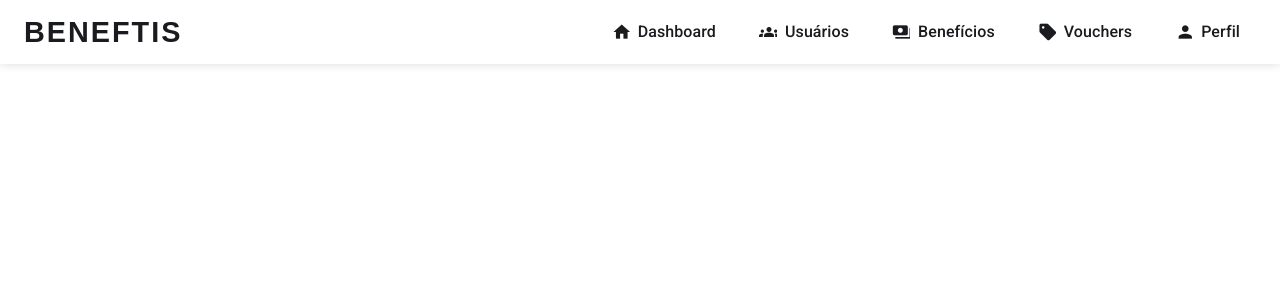
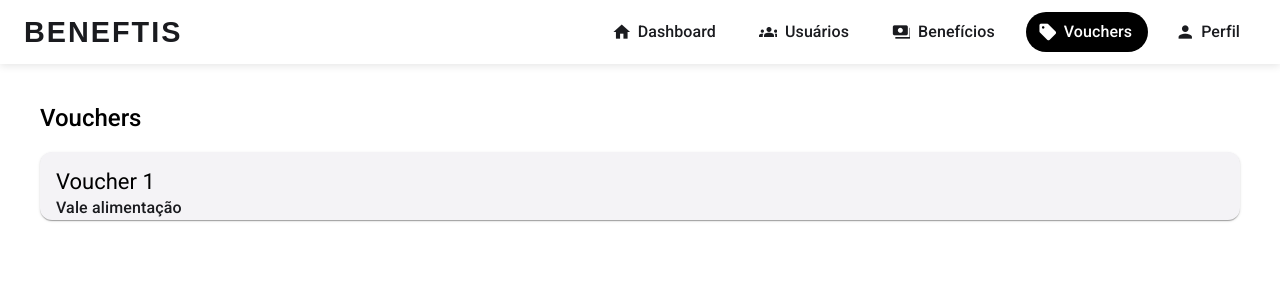
Before and after one commit to paulofreyyy/benefits-admin-front, an Angular app: page /vouchers in a window 1280 px wide. Before the commit this address led to /. Shown: the top 300 px of the page. Built offline with nearby package versions, Linux system fonts and the light colour scheme; sample sign-in values are in the browser's storage.

Commit message:
feat: criando tela de vouchers

```diff
--- a/src/app/app.routes.ts
+++ b/src/app/app.routes.ts
@@ -3,10 +3,12 @@ import { UsersComponent } from './pages/users/users.component';
 import { LoginComponent } from './pages/login/login.component';
 import { AuthGuard } from './auth.guard';
 import { ProfileComponent } from './pages/profile/profile.component';
+import { VouchersComponent } from './pages/vouchers/vouchers.component';
 
 export const routes: Routes = [
     // { path: '', component: HomeComponent },
     { path: 'usuarios', component: UsersComponent, canActivate: [AuthGuard] },
     { path: 'login', component: LoginComponent },
     { path: 'perfil', component: ProfileComponent,canActivate: [AuthGuard] },
+    { path: 'vouchers', component: VouchersComponent,canActivate: [AuthGuard] },
 ];
--- a/src/app/components/menu/menu.component.html
+++ b/src/app/components/menu/menu.component.html
@@ -33,7 +33,7 @@
     </button>
     <button
       mat-button
-      [routerLink]="'/beneficios'"
+      [routerLink]="'/vouchers'"
       class="menu-btn"
       routerLinkActive="active"
     >
--- a/src/app/pages/users/users.component.html
+++ b/src/app/pages/users/users.component.html
@@ -1,8 +1,6 @@
 <div class="container">
   <div class="header">
     <h2>Usuários</h2>
-
-    <button mat-raised-button>Novo usuário</button>
   </div>
 
   <table
@@ -43,12 +41,8 @@
     <ng-container matColumnDef="actions">
       <th mat-header-cell *matHeaderCellDef>Ações</th>
       <td mat-cell *matCellDef="let user">
-        <button mat-icon-button matTooltip="Editar">
-          <mat-icon>edit</mat-icon>
-        </button>
-
-        <button mat-icon-button matTooltip="Deletar">
-          <mat-icon>delete</mat-icon>
+        <button mat-icon-button matTooltip="Histórico de vouchers">
+          <mat-icon>sell</mat-icon>
         </button>
       </td>
     </ng-container>
--- a/src/app/pages/users/users.component.ts
+++ b/src/app/pages/users/users.component.ts
@@ -10,6 +10,7 @@ import { MatChipsModule } from '@angular/material/chips';
 import { MatPaginator, MatPaginatorModule } from '@angular/material/paginator';
 import { MatSort, MatSortModule } from '@angular/material/sort';
 import { MatIconModule } from '@angular/material/icon';
+import { RouterModule } from '@angular/router';
 
 @Component({
     selector: 'app-users',
@@ -23,14 +24,15 @@ import { MatIconModule } from '@angular/material/icon';
         MatChipsModule,
         MatPaginatorModule,
         MatSortModule,
-        MatIconModule
+        MatIconModule,
+        RouterModule,
     ],
     templateUrl: './users.component.html',
     styleUrl: './users.component.css'
 })
 export class UsersComponent implements OnInit, AfterViewInit {
     private usersService = inject(UsersService);
-    dataSource = new  MatTableDataSource<Users>();
+    dataSource = new MatTableDataSource<Users>();
     displayedColumns: string[] = ['firstName', 'lastName', 'email', 'role', 'actions'];
     isLoading = false;
 
--- /dev/null
+++ b/src/app/pages/vouchers/vouchers.component.css
@@ -0,0 +1,13 @@
+.container {
+  margin: 20px 40px;
+
+  .header {
+    display: flex;
+    justify-content: space-between;
+    align-items: center;
+
+    h2 {
+      font-weight: 500;
+    }
+  }
+}
--- /dev/null
+++ b/src/app/pages/vouchers/vouchers.component.html
@@ -0,0 +1,12 @@
+<div class="container">
+  <div class="header">
+    <h2>Vouchers</h2>
+  </div>
+
+  <mat-card>
+    <mat-card-header>
+      <mat-card-title>Voucher 1</mat-card-title>
+      <mat-card-subtitle>Vale alimentação</mat-card-subtitle>
+    </mat-card-header>
+  </mat-card>
+</div>
--- a/src/app/services/users.service.ts
+++ b/src/app/services/users.service.ts
@@ -2,6 +2,7 @@ import { Injectable } from '@angular/core';
 import { environment } from '../../environments/environment';
 import { Users } from '../shared/models/users.model';
 import { HttpClient } from '@angular/common/http';
+import { Observable } from 'rxjs';
 
 @Injectable({
     providedIn: 'root'
@@ -11,11 +12,11 @@ export class UsersService {
 
     constructor(private http: HttpClient) { }
 
-    getUsers(){
+    getUsers() {
         return this.http.get<Users[]>(`${this.apiUrl}/users`)
     }
 
-    getProfile(userId: string){
+    getProfile(userId: string) {
         return this.http.get<Users>(`${this.apiUrl}/users/${userId}`)
     }
 }
```
Also changed, not shown: src/app/pages/vouchers/vouchers.component.ts (added, +19 -0 lines).
